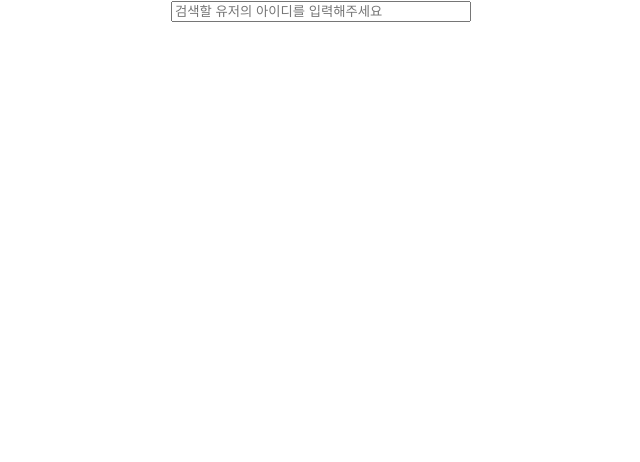
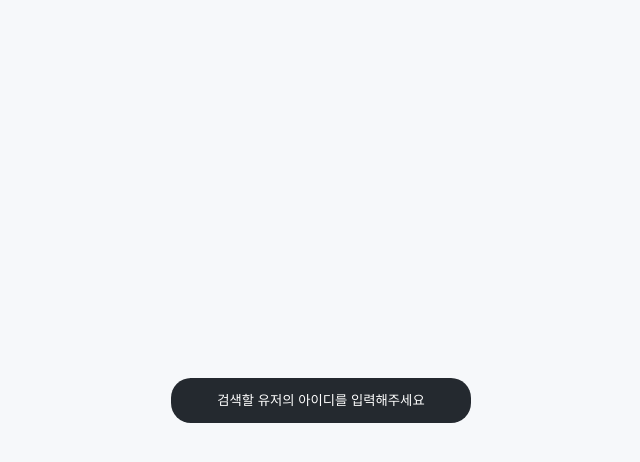
Before and after one commit to junh0328/github_api, a Next.js app in the folder payhere/: page / in a window 1280 px wide. Shown: the top 462 px of the page, without its empty margins (319-959 px from the left). Built offline with nearby package versions, Linux system fonts and the light colour scheme.

Commit message:
style: Common style 추가

```diff
--- a/payhere/pages/index.tsx
+++ b/payhere/pages/index.tsx
@@ -3,6 +3,7 @@ import Head from 'next/head'
 import { useRouter } from 'next/router'
 import { useCallback, useState } from 'react'
 import { css } from '@emotion/react'
+import { Common } from 'styles/common'
 
 const Home: NextPage = () => {
   const router = useRouter()
@@ -26,7 +27,6 @@ const Home: NextPage = () => {
       <div css={wrap}>
         <form onSubmit={onSubmit}>
           <input
-            style={{ width: 300 }}
             value={name}
             onChange={(e) => setName(e.target.value)}
             placeholder="검색할 유저의 아이디를 입력해주세요"
@@ -40,13 +40,31 @@ const Home: NextPage = () => {
 export default Home
 
 const wrap = css`
+  background-color: ${Common.colors.skyblue};
   width: 100%;
   height: 100vh;
   display: flex;
   justify-content: center;
+  align-items: center;
 
   h1 {
     width: 100%;
     text-align: center;
   }
+
+  form {
+    input {
+      background-color: ${Common.colors.navy};
+      color: ${Common.colors.white};
+      border: none;
+      text-align: center;
+      border-radius: 20px;
+      width: 300px;
+      padding: 15px 10px;
+    }
+
+    input::placeholder {
+      color: ${Common.colors.white};
+    }
+  }
 `
--- /dev/null
+++ b/payhere/styles/common.tsx
@@ -0,0 +1,9 @@
+export const Common = {
+  colors: {
+    navy: '#24292f',
+
+    skyblue: '#f6f8fa',
+
+    white: '#ffffff',
+  },
+}
```
Also changed, not shown: payhere/pages/user/repo/[query].tsx (+14 -3 lines).
